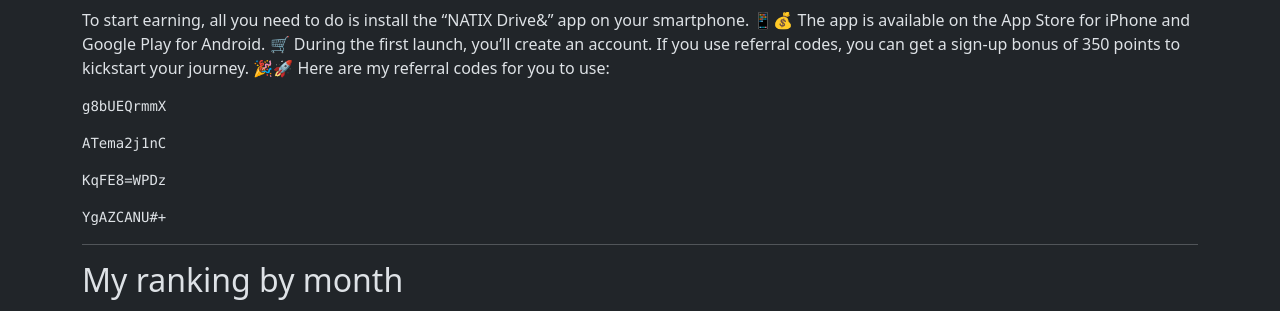
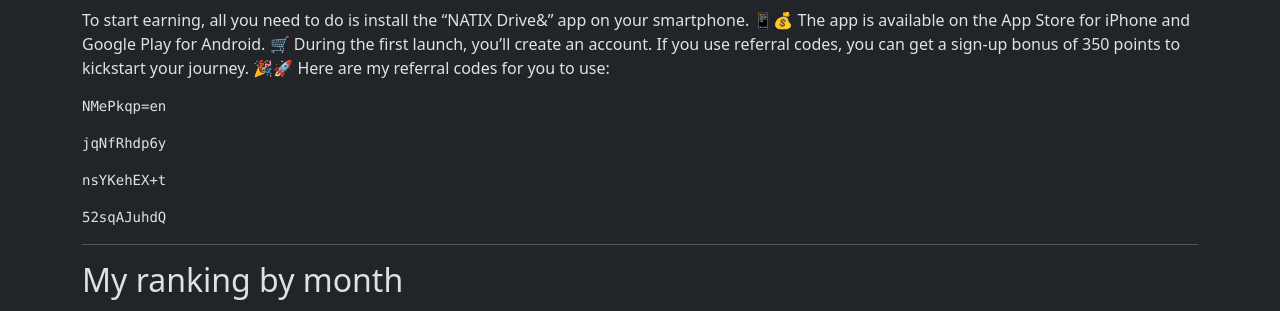
Before and after one commit to torrocus/natix, a Jekyll site: the page built from index.md, in a window 1280 px wide and 900 px high, scrolled down 2352 px. Shown: the part 162-473 px from the top of the window. Built offline with Jekyll 4.4.1, drawn with Linux system fonts in a browser that asks for light colours; comment, search, counter and statistics services are not loaded.

Commit message:
Refresh referrer codes

````diff
--- a/index.md
+++ b/index.md
@@ -137,19 +137,19 @@ If you use referral codes, you can get a sign-up bonus of 350 points to kickstar
 Here are my referral codes for you to use:
 <!-- NATIX-REFERRAL-CODES-LIST:START -->
 ```
-g8bUEQrmmX
+NMePkqp=en
 ```
 
 ```
-ATema2j1nC
+jqNfRhdp6y
 ```
 
 ```
-KqFE8=WPDz
+nsYKehEX+t
 ```
 
 ```
-YgAZCANU#+
+52sqAJuhdQ
 ```
 <!-- NATIX-REFERRAL-CODES-LIST:END -->
 <!--
````
